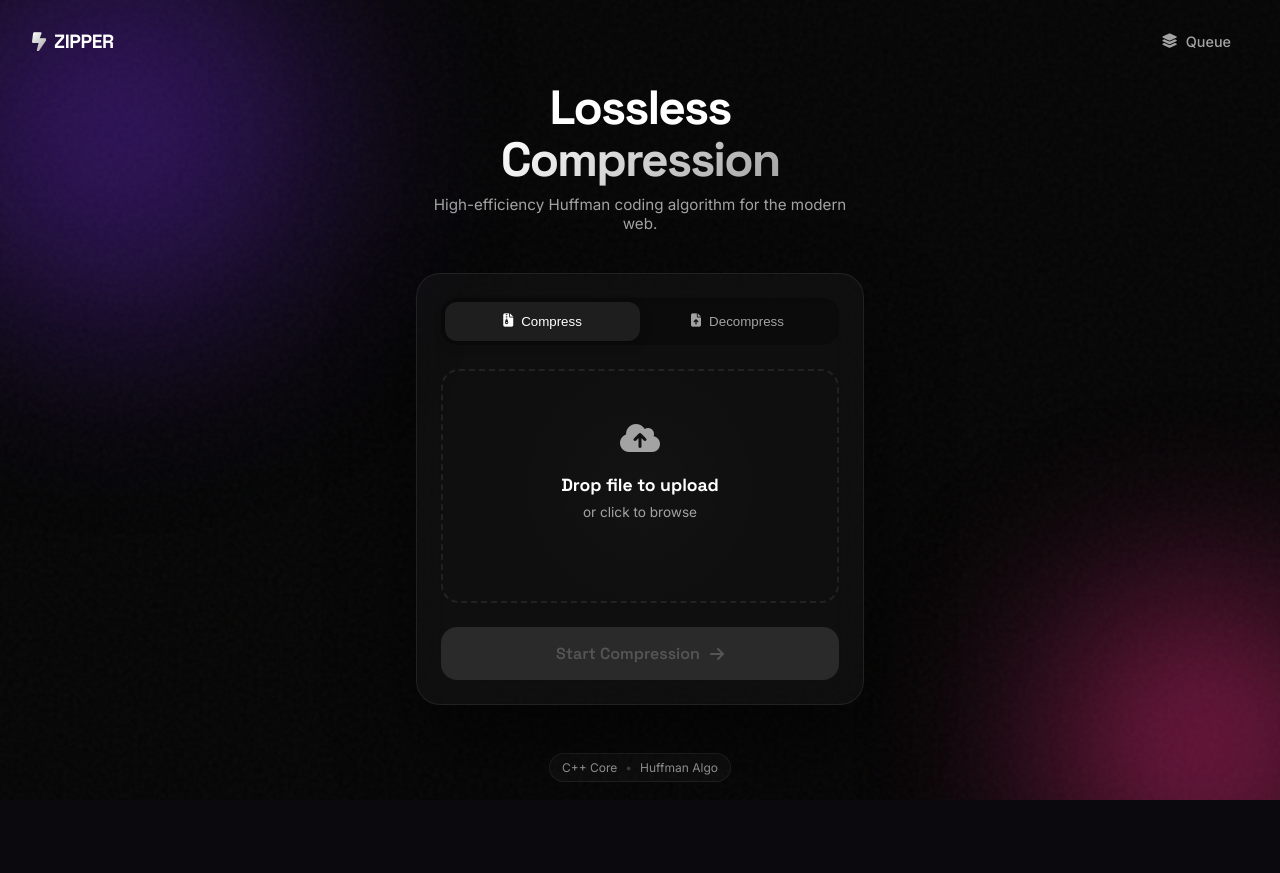
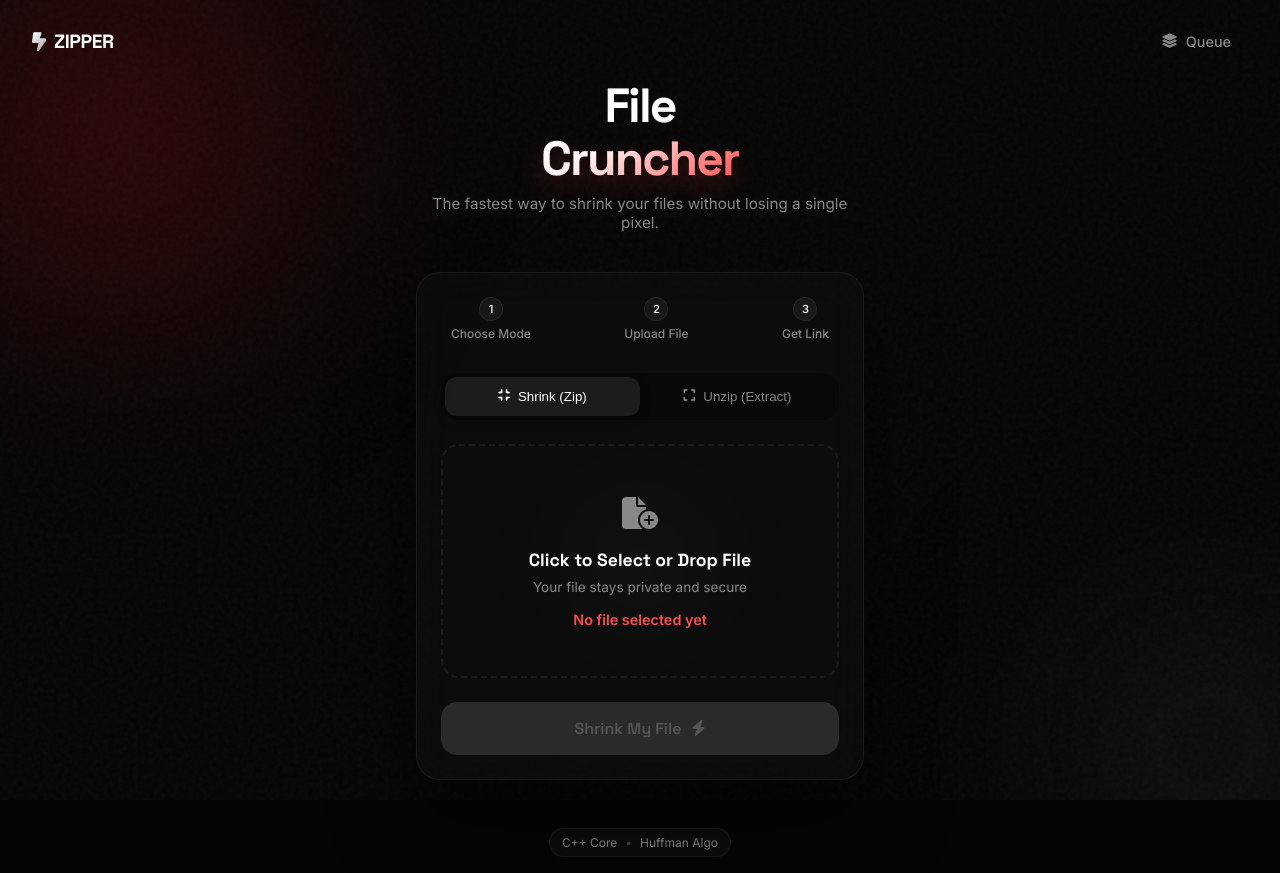
Before and after one commit to muhammadabdullah018/huffman-encoding, a Flask app: page / in a window 1280 px wide. Before the commit the page ends 800 px from the top, so only its background shows below. Run offline with Flask 3, Linux system fonts and the light colour scheme; some libraries are stand-ins or nearby versions.

Commit message:
UI: Complete frontend overhaul with Red/Black theme and click-to-upload support

```diff
--- a/static/script.js
+++ b/static/script.js
@@ -17,10 +17,12 @@ function setMode(mode) {
     document.querySelectorAll('.tab').forEach(t => t.classList.remove('active'));
     document.getElementById(`tab-${mode}`).classList.add('active');
 
-    // Update button text
-    processBtn.innerText = mode === 'compress' ? 'Start Compression' : 'Start Decompression';
+    // Update button text with more friendly terms
+    const btnText = document.getElementById('btn-text');
+    btnText.innerText = mode === 'compress' ? 'Shrink My File' : 'Restore My File';
     resetUI();
 }
+
 
 function resetUI() {
     statusContainer.style.display = 'none';
@@ -30,7 +32,12 @@ function resetUI() {
 }
 
 // File Selection
+dropZone.addEventListener('click', () => {
+    fileInput.click();
+});
+
 fileInput.addEventListener('change', handleFileSelect);
+
 
 dropZone.addEventListener('dragover', (e) => {
     e.preventDefault();
@@ -84,7 +91,8 @@ async function processFile() {
 
         if (response.ok) {
             resultContent.style.display = 'block';
-            successMsg.innerText = currentMode === 'compress' ? 'Compression Successful!' : 'Decompression Successful!';
+            successMsg.innerText = currentMode === 'compress' ? '🎉 Shrink Successful!' : '🎉 Restore Successful!';
+
 
             const warningEl = document.getElementById('warning-msg');
             if (data.warning) {
--- a/static/style.css
+++ b/static/style.css
@@ -1,26 +1,27 @@
 :root {
-    /* Palette */
+    /* Palette: Red, White, Black */
     --bg-void: #050505;
-    --bg-card: rgba(255, 255, 255, 0.03);
-    --border-glass: rgba(255, 255, 255, 0.08);
+    --bg-card: rgba(255, 255, 255, 0.02);
+    --border-glass: rgba(255, 255, 255, 0.06);
 
-    --primary: #7c3aed; /* Electric Violet */
-    --primary-glow: rgba(124, 58, 237, 0.5);
+    --primary: #ff4d4d; /* Bright Red */
+    --primary-glow: rgba(255, 77, 77, 0.4);
 
-    --success: #d9f99d; /* Acid Green */
-    --success-text: #365314;
+    --success: #ff4d4d; /* Same red for consistency in this theme */
+    --success-text: #ffffff;
 
     --text-main: #ffffff;
-    --text-muted: #a3a3a3;
+    --text-muted: #888888;
 
     /* Decoration */
-    --orb-1: #4c1d95;
-    --orb-2: #db2777;
+    --orb-1: #450a0a; /* Dark Red */
+    --orb-2: #171717; /* Off Black */
 
     /* Config */
     --ease-squish: cubic-bezier(0.5, -0.1, 0.1, 1.5);
     --ease-smooth: cubic-bezier(0.25, 0.8, 0.25, 1);
 }
+
 
 /* Base */
 * {
@@ -158,10 +159,12 @@ body {
 }
 
 .gradient-text {
-    background: linear-gradient(135deg, var(--text-main), var(--text-muted));
+    background: linear-gradient(135deg, #fff 30%, #ff4d4d 100%);
     -webkit-background-clip: text;
     -webkit-text-fill-color: transparent;
+    text-shadow: 0 10px 30px rgba(255, 77, 77, 0.3);
 }
+
 
 .hero-subtitle {
     font-size: 0.95rem;
@@ -182,7 +185,37 @@ body {
     transition: transform 0.4s var(--ease-smooth);
 }
 
-/* Tabs */
+/* Stepper */
+.stepper {
+    display: flex;
+    justify-content: space-between;
+    margin-bottom: 2rem;
+    padding: 0 10px;
+}
+
+.step {
+    font-size: 0.75rem;
+    color: var(--text-muted);
+    display: flex;
+    flex-direction: column;
+    align-items: center;
+    gap: 5px;
+    font-weight: 500;
+}
+
+.step span {
+    width: 24px;
+    height: 24px;
+    background: rgba(255,255,255,0.05);
+    border: 1px solid var(--border-glass);
+    border-radius: 50%;
+    display: flex;
+    align-items: center;
+    justify-content: center;
+    color: #fff;
+    font-size: 0.7rem;
+}
+
 .tabs-container {
     position: relative;
     display: flex;
--- a/templates/index.html
+++ b/templates/index.html
@@ -38,19 +38,25 @@
 
     <div class="container">
         <header class="hero">
-            <h1 class="hero-title">Lossless<br><span class="gradient-text">Compression</span></h1>
-            <p class="hero-subtitle">High-efficiency Huffman coding algorithm for the modern web.</p>
+            <h1 class="hero-title">File<br><span class="gradient-text">Cruncher</span></h1>
+            <p class="hero-subtitle">The fastest way to shrink your files without losing a single pixel.</p>
         </header>
 
         <main>
             <div class="glass-card">
+                <!-- Instructions for Non-Techies -->
+                <div class="stepper">
+                    <div class="step"><span>1</span> Choose Mode</div>
+                    <div class="step"><span>2</span> Upload File</div>
+                    <div class="step"><span>3</span> Get Link</div>
+                </div>
+
                 <div class="tabs-container">
-                    <div class="tabs-glider"></div>
                     <button class="tab active" onclick="setMode('compress')" id="tab-compress">
-                        <i class="fa-solid fa-file-zipper"></i> Compress
+                        <i class="fa-solid fa-compress"></i> Shrink (Zip)
                     </button>
                     <button class="tab" onclick="setMode('decompress')" id="tab-decompress">
-                        <i class="fa-solid fa-file-arrow-up"></i> Decompress
+                        <i class="fa-solid fa-expand"></i> Unzip (Extract)
                     </button>
                 </div>
 
@@ -58,20 +64,21 @@
                     <input type="file" id="file-input" hidden>
                     <div class="upload-content">
                         <div class="icon-wrapper">
-                            <i class="fa-solid fa-cloud-arrow-up"></i>
+                            <i class="fa-solid fa-file-circle-plus"></i>
                         </div>
-                        <h3>Drop file to upload</h3>
-                        <p class="upload-hint">or click to browse</p>
-                        <p class="file-name" id="file-name"></p>
+                        <h3>Click to Select or Drop File</h3>
+                        <p class="upload-hint">Your file stays private and secure</p>
+                        <p class="file-name" id="file-name">No file selected yet</p>
                     </div>
                 </div>
 
                 <div class="action-area">
                     <button class="btn-primary" id="process-btn" disabled onclick="processFile()">
-                        <span>Start Compression</span>
-                        <i class="fa-solid fa-arrow-right"></i>
+                        <span id="btn-text">Shrink My File</span>
+                        <i class="fa-solid fa-bolt"></i>
                     </button>
                 </div>
+
 
                 <div class="status-panel" id="status-container" style="display: none;">
 
```
